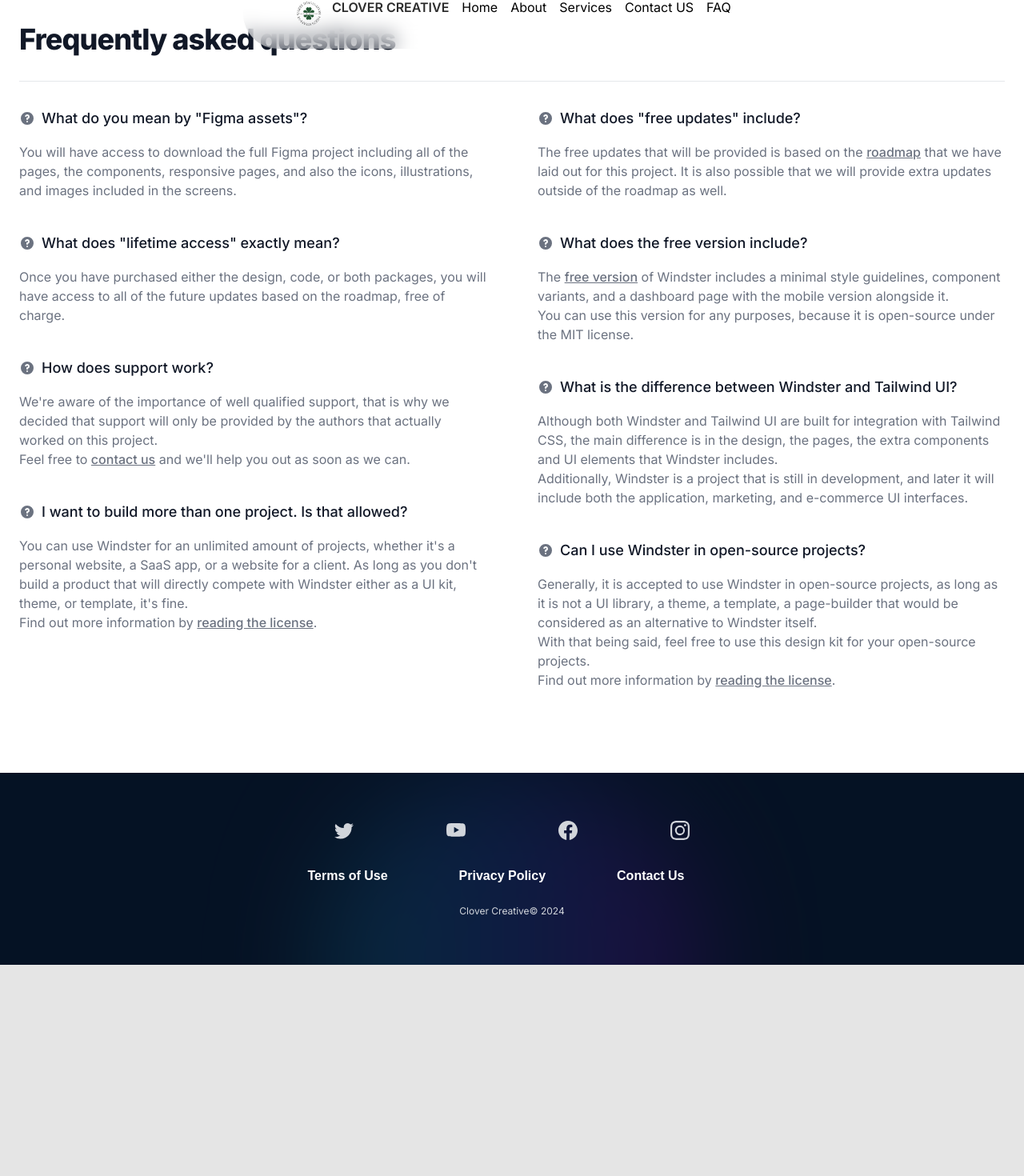
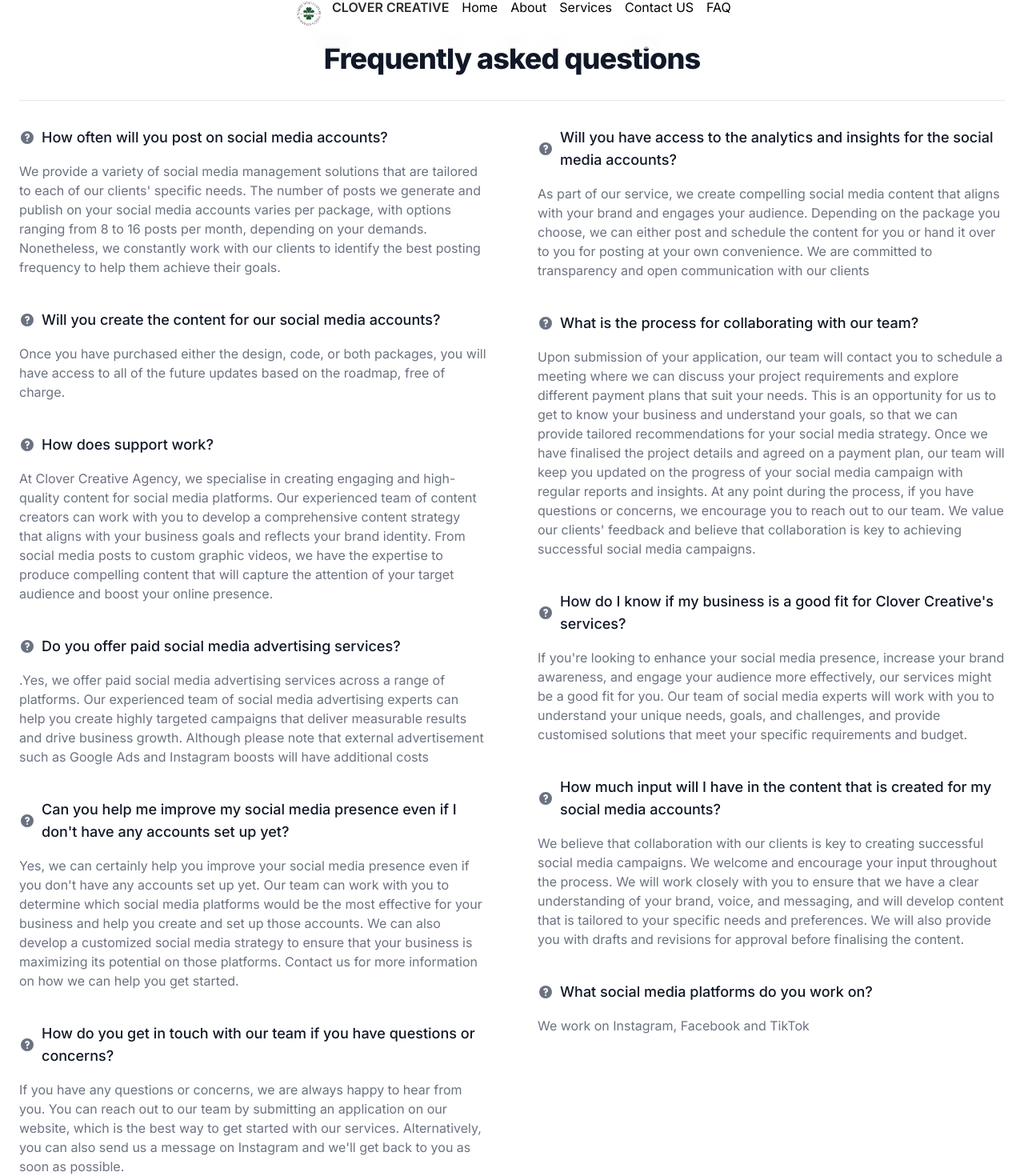
Before and after one commit to ashiq-firoz/clover, a Next.js app: page /faq in a window 1280 px wide. Shown: the part 35-1505 px from the top of the page at 80% size. Before the commit the page ends 1241 px from the top, so only its background shows below. Built offline with nearby package versions, Linux system fonts and the light colour scheme; what tailwindcss-gradients would draw is missing.

Commit message:
design done, need to connect email

```diff
--- a/app/faq/page.jsx
+++ b/app/faq/page.jsx
@@ -2,21 +2,25 @@
 
     return (
         <section className="bg-white dark:bg-gray-900">
-            <div className="py-8 px-4 mx-auto max-w-screen-xl sm:py-16 lg:px-6">
+            <br /><br />
+            <div className="py-16 lg:py-10 px-4 mx-auto max-w-screen-xl sm:py-16 lg:px-6">
+                <center>
+
                 <h2 className="mb-8 text-4xl tracking-tight font-extrabold text-gray-900 dark:text-white">Frequently asked questions</h2>
+                </center>
                 <div className="grid pt-8 text-left border-t border-gray-200 md:gap-16 dark:border-gray-700 md:grid-cols-2">
                     <div>
                         <div className="mb-10">
                             <h3 className="flex items-center mb-4 text-lg font-medium text-gray-900 dark:text-white">
                                 <svg className="flex-shrink-0 mr-2 w-5 h-5 text-gray-500 dark:text-gray-400" fill="currentColor" viewBox="0 0 20 20" xmlns="http://www.w3.org/2000/svg"><path fillRule="evenodd" d="M18 10a8 8 0 11-16 0 8 8 0 0116 0zm-8-3a1 1 0 00-.867.5 1 1 0 11-1.731-1A3 3 0 0113 8a3.001 3.001 0 01-2 2.83V11a1 1 0 11-2 0v-1a1 1 0 011-1 1 1 0 100-2zm0 8a1 1 0 100-2 1 1 0 000 2z" clipRule="evenodd"></path></svg>
-                                What do you mean by "Figma assets"?
+                                How often will you post on social media accounts?
                             </h3>
-                            <p className="text-gray-500 dark:text-gray-400">You will have access to download the full Figma project including all of the pages, the components, responsive pages, and also the icons, illustrations, and images included in the screens.</p>
+                            <p className="text-gray-500 dark:text-gray-400">We provide a variety of social media management solutions that are tailored to each of our clients' specific needs. The number of posts we generate and publish on your social media accounts varies per package, with options ranging from 8 to 16 posts per month, depending on your demands. Nonetheless, we constantly work with our clients to identify the best posting frequency to help them achieve their goals.</p>
                         </div>
                         <div className="mb-10">
                             <h3 className="flex items-center mb-4 text-lg font-medium text-gray-900 dark:text-white">
                                 <svg className="flex-shrink-0 mr-2 w-5 h-5 text-gray-500 dark:text-gray-400" fill="currentColor" viewBox="0 0 20 20" xmlns="http://www.w3.org/2000/svg"><path fillRule="evenodd" d="M18 10a8 8 0 11-16 0 8 8 0 0116 0zm-8-3a1 1 0 00-.867.5 1 1 0 11-1.731-1A3 3 0 0113 8a3.001 3.001 0 01-2 2.83V11a1 1 0 11-2 0v-1a1 1 0 011-1 1 1 0 100-2zm0 8a1 1 0 100-2 1 1 0 000 2z" clipRule="evenodd"></path></svg>
-                                What does "lifetime access" exactly mean?
+                                Will you create the content for our social media accounts?
                             </h3>
                             <p className="text-gray-500 dark:text-gray-400">Once you have purchased either the design, code, or both packages, you will have access to all of the future updates based on the roadmap, free of charge.</p>
                         </div>
@@ -25,50 +29,76 @@
                                 <svg className="flex-shrink-0 mr-2 w-5 h-5 text-gray-500 dark:text-gray-400" fill="currentColor" viewBox="0 0 20 20" xmlns="http://www.w3.org/2000/svg"><path fillRule="evenodd" d="M18 10a8 8 0 11-16 0 8 8 0 0116 0zm-8-3a1 1 0 00-.867.5 1 1 0 11-1.731-1A3 3 0 0113 8a3.001 3.001 0 01-2 2.83V11a1 1 0 11-2 0v-1a1 1 0 011-1 1 1 0 100-2zm0 8a1 1 0 100-2 1 1 0 000 2z" clipRule="evenodd"></path></svg>
                                 How does support work?
                             </h3>
-                            <p className="text-gray-500 dark:text-gray-400">We're aware of the importance of well qualified support, that is why we decided that support will only be provided by the authors that actually worked on this project.</p>
-                            <p className="text-gray-500 dark:text-gray-400">Feel free to <a href="#" className="font-medium underline text-primary-600 dark:text-primary-500 hover:no-underline" target="_blank" rel="noreferrer">contact us</a> and we'll help you out as soon as we can.</p>
+                            <p className="text-gray-500 dark:text-gray-400">At Clover Creative Agency, we specialise in creating engaging and high-quality content for social media platforms. Our experienced team of content creators can work with you to develop a comprehensive content strategy that aligns with your business goals and reflects your brand identity. From social media posts to custom graphic videos, we have the expertise to produce compelling content that will capture the attention of your target audience and boost your online presence.</p>
+
                         </div>
                         <div className="mb-10">
                             <h3 className="flex items-center mb-4 text-lg font-medium text-gray-900 dark:text-white">
                                 <svg className="flex-shrink-0 mr-2 w-5 h-5 text-gray-500 dark:text-gray-400" fill="currentColor" viewBox="0 0 20 20" xmlns="http://www.w3.org/2000/svg"><path fillRule="evenodd" d="M18 10a8 8 0 11-16 0 8 8 0 0116 0zm-8-3a1 1 0 00-.867.5 1 1 0 11-1.731-1A3 3 0 0113 8a3.001 3.001 0 01-2 2.83V11a1 1 0 11-2 0v-1a1 1 0 011-1 1 1 0 100-2zm0 8a1 1 0 100-2 1 1 0 000 2z" clipRule="evenodd"></path></svg>
-                                I want to build more than one project. Is that allowed?
+                                Do you offer paid social media advertising services?
                             </h3>
-                            <p className="text-gray-500 dark:text-gray-400">You can use Windster for an unlimited amount of projects, whether it's a personal website, a SaaS app, or a website for a client. As long as you don't build a product that will directly compete with Windster either as a UI kit, theme, or template, it's fine.</p>
-                            <p className="text-gray-500 dark:text-gray-400">Find out more information by <a href="#" className="font-medium underline text-primary-600 dark:text-primary-500 hover:no-underline">reading the license</a>.</p>
+                            <p className="text-gray-500 dark:text-gray-400">.Yes, we offer paid social media advertising services across a range of platforms. Our experienced team of social media advertising experts can help you create highly targeted campaigns that deliver measurable results and drive business growth. Although please note that external advertisement such as Google Ads and Instagram boosts will have additional costs</p>
+
+                        </div>
+                        <div className="mb-10">
+
+                            <h3 className="flex items-center mb-4 text-lg font-medium text-gray-900 dark:text-white">
+                                <svg className="flex-shrink-0 mr-2 w-5 h-5 text-gray-500 dark:text-gray-400" fill="currentColor" viewBox="0 0 20 20" xmlns="http://www.w3.org/2000/svg"><path fillRule="evenodd" d="M18 10a8 8 0 11-16 0 8 8 0 0116 0zm-8-3a1 1 0 00-.867.5 1 1 0 11-1.731-1A3 3 0 0113 8a3.001 3.001 0 01-2 2.83V11a1 1 0 11-2 0v-1a1 1 0 011-1 1 1 0 100-2zm0 8a1 1 0 100-2 1 1 0 000 2z" clipRule="evenodd"></path></svg>
+                                Can you help me improve my social media presence even if I don't have any accounts set up yet?
+                            </h3>
+                            <p className="text-gray-500 dark:text-gray-400">Yes, we can certainly help you improve your social media presence even if you don't have any accounts set up yet. Our team can work with you to determine which social media platforms would be the most effective for your business and help you create and set up those accounts. We can also develop a customized social media strategy to ensure that your business is maximizing its potential on those platforms. Contact us for more information on how we can help you get started. </p>
+
+                        </div>
+                        <div className="mb-10">
+
+                            <h3 className="flex items-center mb-4 text-lg font-medium text-gray-900 dark:text-white">
+                                <svg className="flex-shrink-0 mr-2 w-5 h-5 text-gray-500 dark:text-gray-400" fill="currentColor" viewBox="0 0 20 20" xmlns="http://www.w3.org/2000/svg"><path fillRule="evenodd" d="M18 10a8 8 0 11-16 0 8 8 0 0116 0zm-8-3a1 1 0 00-.867.5 1 1 0 11-1.731-1A3 3 0 0113 8a3.001 3.001 0 01-2 2.83V11a1 1 0 11-2 0v-1a1 1 0 011-1 1 1 0 100-2zm0 8a1 1 0 100-2 1 1 0 000 2z" clipRule="evenodd"></path></svg>
+                                How do you get in touch with our team if you have questions or concerns?
+                            </h3>
+                            <p className="text-gray-500 dark:text-gray-400">If you have any questions or concerns, we are always happy to hear from you. You can reach out to our team by submitting an application on our website, which is the best way to get started with our services. Alternatively, you can also send us a message on Instagram and we'll get back to you as soon as possible.</p>
+
                         </div>
                     </div>
                     <div>
                         <div className="mb-10">
                             <h3 className="flex items-center mb-4 text-lg font-medium text-gray-900 dark:text-white">
                                 <svg className="flex-shrink-0 mr-2 w-5 h-5 text-gray-500 dark:text-gray-400" fill="currentColor" viewBox="0 0 20 20" xmlns="http://www.w3.org/2000/svg"><path fillRule="evenodd" d="M18 10a8 8 0 11-16 0 8 8 0 0116 0zm-8-3a1 1 0 00-.867.5 1 1 0 11-1.731-1A3 3 0 0113 8a3.001 3.001 0 01-2 2.83V11a1 1 0 11-2 0v-1a1 1 0 011-1 1 1 0 100-2zm0 8a1 1 0 100-2 1 1 0 000 2z" clipRule="evenodd"></path></svg>
-                                What does "free updates" include?
+                                Will you have access to the analytics and insights for the social media accounts?
                             </h3>
-                            <p className="text-gray-500 dark:text-gray-400">The free updates that will be provided is based on the <a href="#" className="font-medium underline text-primary-600 dark:text-primary-500 hover:no-underline">roadmap</a> that we have laid out for this project. It is also possible that we will provide extra updates outside of the roadmap as well.</p>
+                            <p className="text-gray-500 dark:text-gray-400">As part of our service, we create compelling social media content that aligns with your brand and engages your audience. Depending on the package you choose, we can either post and schedule the content for you or hand it over to you for posting at your own convenience. We are committed to transparency and open communication with our clients</p>
                         </div>
                         <div className="mb-10">
                             <h3 className="flex items-center mb-4 text-lg font-medium text-gray-900 dark:text-white">
                                 <svg className="flex-shrink-0 mr-2 w-5 h-5 text-gray-500 dark:text-gray-400" fill="currentColor" viewBox="0 0 20 20" xmlns="http://www.w3.org/2000/svg"><path fillRule="evenodd" d="M18 10a8 8 0 11-16 0 8 8 0 0116 0zm-8-3a1 1 0 00-.867.5 1 1 0 11-1.731-1A3 3 0 0113 8a3.001 3.001 0 01-2 2.83V11a1 1 0 11-2 0v-1a1 1 0 011-1 1 1 0 100-2zm0 8a1 1 0 100-2 1 1 0 000 2z" clipRule="evenodd"></path></svg>
-                                What does the free version include?
+                                What is the process for collaborating with our team?
                             </h3>
-                            <p className="text-gray-500 dark:text-gray-400">The <a href="#" className="font-medium underline text-primary-600 dark:text-primary-500 hover:no-underline">free version</a> of Windster includes a minimal style guidelines, component variants, and a dashboard page with the mobile version alongside it.</p>
-                            <p className="text-gray-500 dark:text-gray-400">You can use this version for any purposes, because it is open-source under the MIT license.</p>
+
+                            <p className="text-gray-500 dark:text-gray-400">Upon submission of your application, our team will contact you to schedule a meeting where we can discuss your project requirements and explore different payment plans that suit your needs. This is an opportunity for us to get to know your business and understand your goals, so that we can provide tailored recommendations for your social media strategy. Once we have finalised the project details and agreed on a payment plan, our team will keep you updated on the progress of your social media campaign with regular reports and insights. At any point during the process, if you have questions or concerns, we encourage you to reach out to our team. We value our clients' feedback and believe that collaboration is key to achieving successful social media campaigns.</p>
                         </div>
                         <div className="mb-10">
                             <h3 className="flex items-center mb-4 text-lg font-medium text-gray-900 dark:text-white">
                                 <svg className="flex-shrink-0 mr-2 w-5 h-5 text-gray-500 dark:text-gray-400" fill="currentColor" viewBox="0 0 20 20" xmlns="http://www.w3.org/2000/svg"><path fillRule="evenodd" d="M18 10a8 8 0 11-16 0 8 8 0 0116 0zm-8-3a1 1 0 00-.867.5 1 1 0 11-1.731-1A3 3 0 0113 8a3.001 3.001 0 01-2 2.83V11a1 1 0 11-2 0v-1a1 1 0 011-1 1 1 0 100-2zm0 8a1 1 0 100-2 1 1 0 000 2z" clipRule="evenodd"></path></svg>
-                                What is the difference between Windster and Tailwind UI?
+                                How do I know if my business is a good fit for Clover Creative's services?
                             </h3>
-                            <p className="text-gray-500 dark:text-gray-400">Although both Windster and Tailwind UI are built for integration with Tailwind CSS, the main difference is in the design, the pages, the extra components and UI elements that Windster includes.</p>
-                            <p className="text-gray-500 dark:text-gray-400">Additionally, Windster is a project that is still in development, and later it will include both the application, marketing, and e-commerce UI interfaces.</p>
+                            <p className="text-gray-500 dark:text-gray-400">If you're looking to enhance your social media presence, increase your brand awareness, and engage your audience more effectively, our services might be a good fit for you. Our team of social media experts will work with you to understand your unique needs, goals, and challenges, and provide customised solutions that meet your specific requirements and budget.</p>
+
                         </div>
                         <div className="mb-10">
                             <h3 className="flex items-center mb-4 text-lg font-medium text-gray-900 dark:text-white">
                                 <svg className="flex-shrink-0 mr-2 w-5 h-5 text-gray-500 dark:text-gray-400" fill="currentColor" viewBox="0 0 20 20" xmlns="http://www.w3.org/2000/svg"><path fillRule="evenodd" d="M18 10a8 8 0 11-16 0 8 8 0 0116 0zm-8-3a1 1 0 00-.867.5 1 1 0 11-1.731-1A3 3 0 0113 8a3.001 3.001 0 01-2 2.83V11a1 1 0 11-2 0v-1a1 1 0 011-1 1 1 0 100-2zm0 8a1 1 0 100-2 1 1 0 000 2z" clipRule="evenodd"></path></svg>
-                                Can I use Windster in open-source projects?
+                                How much input will I have in the content that is created for my social media accounts?
                             </h3>
-                            <p className="text-gray-500 dark:text-gray-400">Generally, it is accepted to use Windster in open-source projects, as long as it is not a UI library, a theme, a template, a page-builder that would be considered as an alternative to Windster itself.</p>
-                            <p className="text-gray-500 dark:text-gray-400">With that being said, feel free to use this design kit for your open-source projects.</p>
-                            <p className="text-gray-500 dark:text-gray-400">Find out more information by <a href="#" className="font-medium underline text-primary-600 dark:text-primary-500 hover:no-underline">reading the license</a>.</p>
+                            <p className="text-gray-500 dark:text-gray-400">We believe that collaboration with our clients is key to creating successful social media campaigns. We welcome and encourage your input throughout the process. We will work closely with you to ensure that we have a clear understanding of your brand, voice, and messaging, and will develop content that is tailored to your specific needs and preferences. We will also provide you with drafts and revisions for approval before finalising the content. </p>
+
+                        </div>
+                        <div className="mb-10">
+
+                            <h3 className="flex items-center mb-4 text-lg font-medium text-gray-900 dark:text-white">
+                                <svg className="flex-shrink-0 mr-2 w-5 h-5 text-gray-500 dark:text-gray-400" fill="currentColor" viewBox="0 0 20 20" xmlns="http://www.w3.org/2000/svg"><path fillRule="evenodd" d="M18 10a8 8 0 11-16 0 8 8 0 0116 0zm-8-3a1 1 0 00-.867.5 1 1 0 11-1.731-1A3 3 0 0113 8a3.001 3.001 0 01-2 2.83V11a1 1 0 11-2 0v-1a1 1 0 011-1 1 1 0 100-2zm0 8a1 1 0 100-2 1 1 0 000 2z" clipRule="evenodd"></path></svg>
+                                What social media platforms do you work on?
+                            </h3>
+                            <p className="text-gray-500 dark:text-gray-400">We work on Instagram, Facebook and TikTok </p>
+
                         </div>
                     </div>
                 </div>
--- a/components/FooterCompanent.jsx
+++ b/components/FooterCompanent.jsx
@@ -11,38 +11,27 @@
               >
                 <li>
                   <a
-                    href="#"
+                    href="https://www.google.com/url?sa=t&source=web&rct=j&opi=89978449&url=https://ae.linkedin.com/company/clover-creative-agency&ved=2ahUKEwjtgO665a-FAxWuQPEDHYD4BFUQFnoECBQQAQ&usg=AOvVaw3CqRX3NhI52wOyoPWuSAwJ"
                     className="flex items-center space-x-3 hover:text-sky-400 transition"
                   >
                     <svg
                       xmlns="http://www.w3.org/2000/svg"
-                      fill="currentColor"
-                      className="w-6"
-                      viewBox="0 0 16 16"
+                      fill="#0077B5"
+                      viewBox="0 0 448 512"
+                      class="w-6"
                     >
-                      <path d="M5.026 15c6.038 0 9.341-5.003 9.341-9.334 0-.14 0-.282-.006-.422A6.685 6.685 0 0 0 16 3.542a6.658 6.658 0 0 1-1.889.518 3.301 3.301 0 0 0 1.447-1.817 6.533 6.533 0 0 1-2.087.793A3.286 3.286 0 0 0 7.875 6.03a9.325 9.325 0 0 1-6.767-3.429 3.289 3.289 0 0 0 1.018 4.382A3.323 3.323 0 0 1 .64 6.575v.045a3.288 3.288 0 0 0 2.632 3.218 3.203 3.203 0 0 1-.865.115 3.23 3.23 0 0 1-.614-.057 3.283 3.283 0 0 0 3.067 2.277A6.588 6.588 0 0 1 .78 13.58a6.32 6.32 0 0 1-.78-.045A9.344 9.344 0 0 0 5.026 15z" />
+                      <path
+                        d="M100.28 448H7.1V149.6h93.18zM53.69 112.81a46.88 46.88 0 1 1 46.89-46.88 46.93 46.93 0 0 1-46.89 46.88zM447.86 448h-93.19v-153c0-36.07-.72-82.47-50.2-82.47-50.2 0-57.93 39.18-57.93 79.76V448h-93.19V149.6h86.87v42.4h1.23c12.11-22.95 41.77-47.17 85.67-47.17 91.6 0 108.64 60.22 108.64 138.77V448z"
+                      />
                     </svg>
-                  </a>
-                </li>
-                <li>
-                  <a
-                    href="#"
-                    className="flex items-center space-x-3 hover:text-sky-400 transition"
-                  >
-                    <svg
-                      xmlns="http://www.w3.org/2000/svg"
-                      fill="currentColor"
-                      className="w-6"
-                      viewBox="0 0 16 16"
-                    >
-                      <path d="M8.051 1.999h.089c.822.003 4.987.033 6.11.335a2.01 2.01 0 0 1 1.415 1.42c.101.38.172.883.22 1.402l.01.104.022.26.008.104c.065.914.073 1.77.074 1.957v.075c-.001.194-.01 1.108-.082 2.06l-.008.105-.009.104c-.05.572-.124 1.14-.235 1.558a2.007 2.007 0 0 1-1.415 1.42c-1.16.312-5.569.334-6.18.335h-.142c-.309 0-1.587-.006-2.927-.052l-.17-.006-.087-.004-.171-.007-.171-.007c-1.11-.049-2.167-.128-2.654-.26a2.007 2.007 0 0 1-1.415-1.419c-.111-.417-.185-.986-.235-1.558L.09 9.82l-.008-.104A31.4 31.4 0 0 1 0 7.68v-.123c.002-.215.01-.958.064-1.778l.007-.103.003-.052.008-.104.022-.26.01-.104c.048-.519.119-1.023.22-1.402a2.007 2.007 0 0 1 1.415-1.42c.487-.13 1.544-.21 2.654-.26l.17-.007.172-.006.086-.003.171-.007A99.788 99.788 0 0 1 7.858 2h.193zM6.4 5.209v4.818l4.157-2.408L6.4 5.209z" />
-                    </svg>
+
                   </a>
                 </li>
 
+
                 <li>
                   <a
-                    href="#"
+                    href="https://www.facebook.com/profile.php?id=100091301530752"
                     className="flex items-center space-x-3 hover:text-sky-400 transition"
                   >
                     <svg
@@ -57,7 +46,7 @@
                 </li>
                 <li>
                   <a
-                    href="#"
+                    href="https://www.instagram.com/clover.creative.agency/"
                     className="flex items-center space-x-3 hover:text-sky-400 transition"
                   >
                     <svg
@@ -75,7 +64,7 @@
             <div className="w-full m-auto  space-y-6 text-center sm:text-left sm:w-full sm:mt-auto p-4">
               <span className="block text-gray-300"></span>
 
-              <span className="tnc">
+              {/* <span className="tnc">
                 <ul>
                   <li>
                     <a href="#">Terms of Use </a>
@@ -87,7 +76,7 @@
                     <a href="#"> Contact Us</a>
                   </li>
                 </ul>
-              </span>
+              </span> */}
 
               <span className=" text-gray-300 flex  justify-center  text-xs">
                 Clover Creative&copy; 2024
```
Also changed, not shown: app/about/page.jsx (+11 -10 lines), public/img/anandan.jpg (added).
